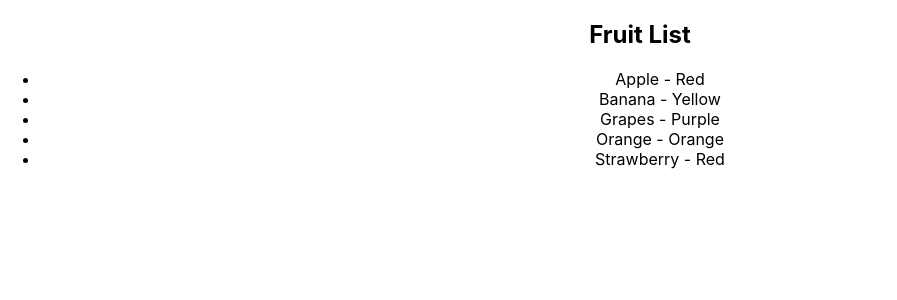
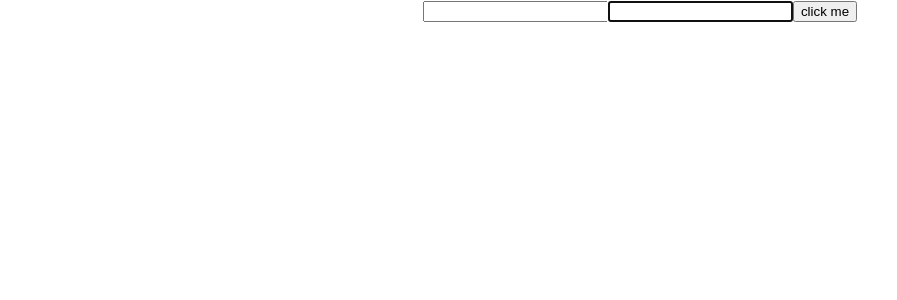
Before and after one commit to DKSingh02/Learn_React, a React (Create React App) app: page / in a window 1280 px wide. Shown: the top 300 px of the page, without its empty margins (0-897 px from the left). Built offline with nearby package versions, Linux system fonts and the light colour scheme.

Commit message:
React ref for dom manipulation

```diff
--- a/src/App.js
+++ b/src/App.js
@@ -3,6 +3,7 @@ import LifecycleOne from './react-lifecycles/components/react-lifecycle-one';
 import { WelcomeClassComponent, WelcomeFunctionComponent } from './react-props/components';
 import { GreetingFromClassComponent, GreetingFromFunctionalComponent } from './react-conditions/components';
 import { FruitListClassComponent, FruitListFunctionalComponent } from './rendering-lists/index';
+import { RefExampleComponent } from './react-refs';
 
 function App() {
   return (
@@ -12,7 +13,8 @@ function App() {
       {/* <WelcomeFunctionComponent firstName='Diwakar' lastName='Kumar'/> */}
       {/* <GreetingFromClassComponent name='Diwakar' isLoggedIn={true} /> */}
       {/* <GreetingFromFunctionalComponent name='Diwakar' isLoggedIn={true} /> */}
-      <FruitListFunctionalComponent />
+      {/* <FruitListFunctionalComponent /> */}
+      <RefExampleComponent />
     </div>
   );
 }
--- /dev/null
+++ b/src/react-refs/components/ref-example.component.js
@@ -0,0 +1,40 @@
+import React, { Component, createRef } from 'react';
+
+export default class RefExampleComponent extends Component {
+    constructor(props) {
+        super(props);
+
+        this.inputRef = createRef();
+        // Second approach
+
+        this.defaultRef = null;
+        this.setRef = (element) => {
+            this.defaultRef = element;
+        }
+    }
+
+    componentDidMount() {
+        if(this.defaultRef) {
+            this.defaultRef.focus();
+        }
+        // console.log(this.inputRef.current.value);
+        // this.inputRef.current.focus();
+    }
+
+    clickHandler = (event) => {
+        // console.log(event);
+        // alert(this.inputRef.current.value);
+        alert(this.defaultRef.value);
+    }
+
+    render() {
+
+        return (
+            <>
+                <input type='text' ref={this.inputRef} value={this.inputRef?.current?.value} />
+                <input type='text' ref={this.setRef}  />
+                <button onClick={this.clickHandler}>click me</button>
+            </>
+        );
+    }
+}
--- /dev/null
+++ b/src/react-refs/index.js
@@ -0,0 +1,3 @@
+import RefExampleComponent from './components/ref-example.component';
+
+export { RefExampleComponent };
```
